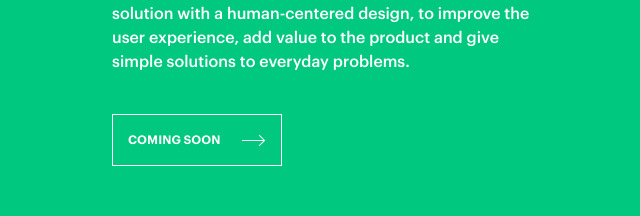
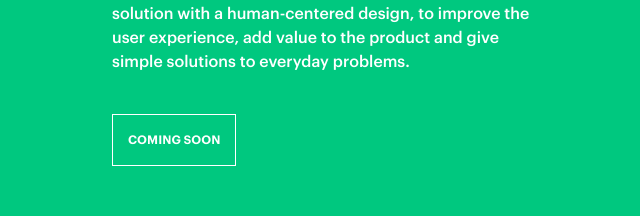
Before and after one commit to RafaCavestany/landing, a React (Create React App) app: page / in a window 1280 px wide. Shown: the part 4208-4424 px from the top of the page, without its empty margins (48-688 px from the left). Built offline with nearby package versions, Linux system fonts and the light colour scheme.

Commit message:
Create coming soon buttons

```diff
--- /dev/null
+++ b/src/components/Button.js
@@ -0,0 +1,35 @@
+import React, { Component } from 'react';
+
+import cn from 'classnames';
+
+class Button extends Component {
+
+  constructor(props) {
+    super(props);
+  };
+
+  handleClick(ev) {
+    ev.preventDefault();
+  }
+
+  render() {
+    const {link, name} = this.props;
+
+    const btnClassName = cn(
+      'button',
+      link ? 'button--cta' : ''
+    );
+
+    return (
+      <a href={link ? link : '#'}
+        target="_blank"
+        className={btnClassName}
+        onClick={this.handleClick}
+      >
+        {name}
+      </a>
+    );
+  };
+}
+
+export default Button;
--- a/src/components/sections/MobileWork.js
+++ b/src/components/sections/MobileWork.js
@@ -1,6 +1,8 @@
 import React, { Component } from 'react';
 
 import cn from 'classnames';
+
+import Button from '../Button';
 
 import {WORK_SECTIONS} from './workSections';
 
@@ -20,13 +22,11 @@ class MobileWork extends Component {
   renderWorkButtons(buttons, sectionName) {
     return buttons.map(function(button, index) {
       return (
-        <a href={button.link}
-          target="_blank"
-          className="button"
+        <Button
           key={`btn-${sectionName}-${index}`}
-        >
-          {button.name}
-        </a>
+          link={button.link}
+          name={button.name}
+        />
       );
     });
   };
--- a/src/components/sections/Work.js
+++ b/src/components/sections/Work.js
@@ -1,6 +1,6 @@
 import React, { Component } from 'react';
 
-import cn from 'classnames';
+import Button from '../Button';
 
 import {WORK_SECTIONS} from './workSections';
 
@@ -20,13 +20,11 @@ class Work extends Component {
   renderWorkButtons(buttons, sectionName) {
     return buttons.map(function(button, index) {
       return (
-        <a href={button.link}
-          target="_blank"
-          className="button"
+        <Button
           key={`btn-${sectionName}-${index}`}
-        >
-          {button.name}
-        </a>
+          link={button.link}
+          name={button.name}
+        />
       );
     });
   };
--- a/src/css/components/button.css
+++ b/src/css/components/button.css
@@ -9,9 +9,14 @@
   border: 1px solid transparent;
   margin-right: 15px;
   margin-bottom: 15px;
+  cursor: default;
 }
 
-.button::after {
+.button--cta {
+  cursor: pointer;
+}
+
+.button--cta::after {
   mask: url(../../img/btn-arrow-white.svg) no-repeat 100% 100%;
   -webkit-mask: url(../../img/btn-arrow-white.svg) no-repeat 100% 100%;
   margin-left: 10px;
```
